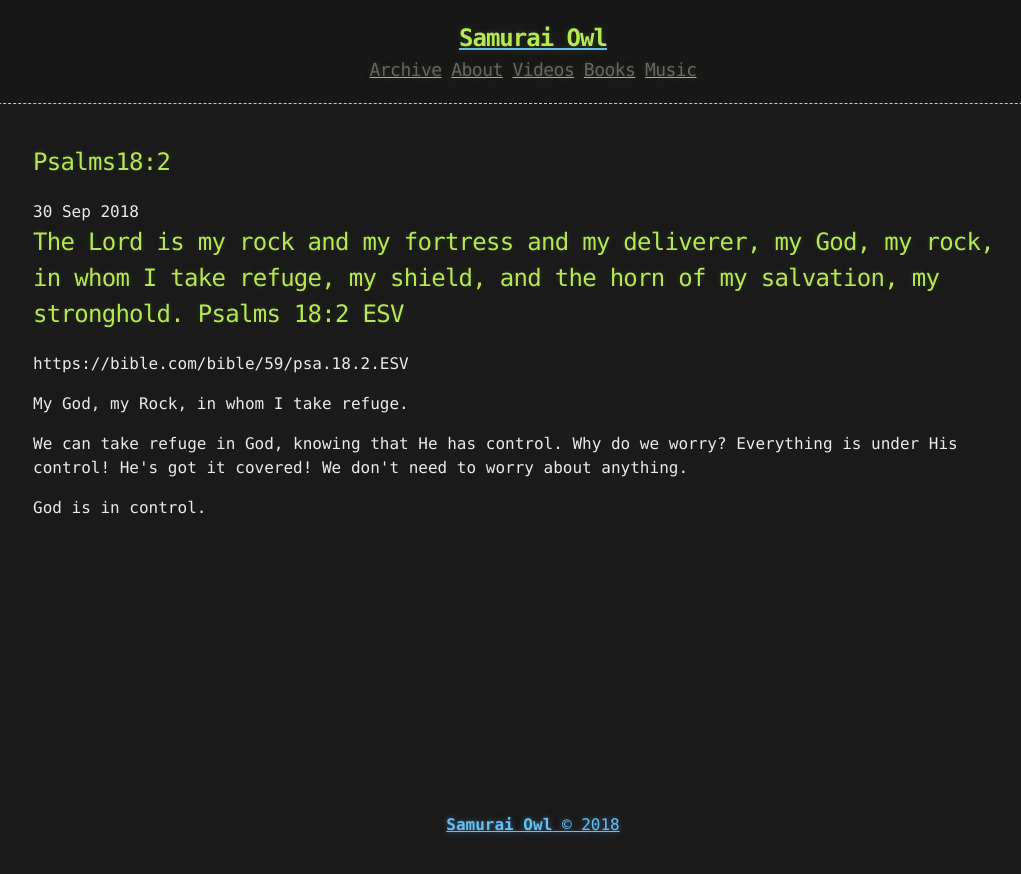
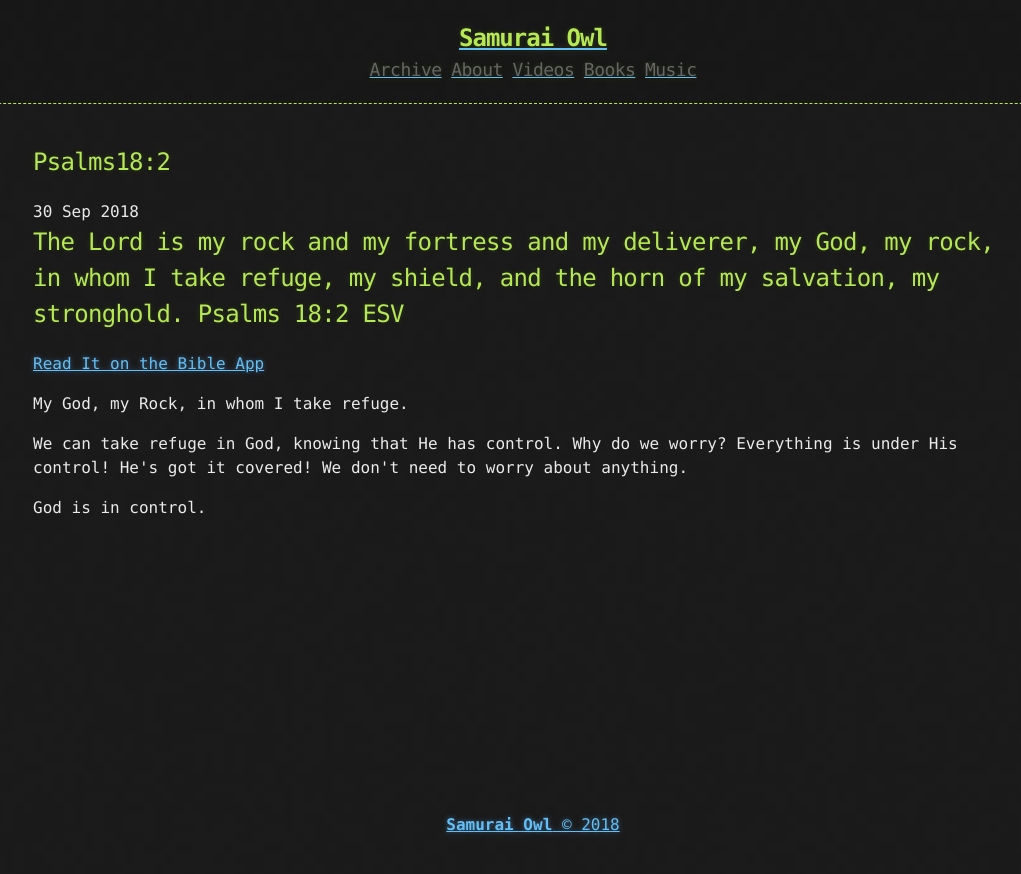
Before and after one commit to SamuraiOwl/samuraiowl.github.io, a Jekyll site: the page _posts/2018-09-30-psalms18:2.html, which Jekyll copies as it is, in a window 1280 px wide. Shown: the top 874 px of the page, without its empty margins (107-1128 px from the left). Built offline with Jekyll 4.4.1, drawn with Linux system fonts in a browser that asks for light colours.

Commit message:
Update 2018-09-30-psalms18:2.html

```diff
--- a/_posts/2018-09-30-psalms18:2.html
+++ b/_posts/2018-09-30-psalms18:2.html
@@ -1,7 +1,7 @@
 
 <h2>The Lord is my rock and my fortress and my deliverer, my God, my rock, in whom I take refuge, my shield, and the horn of my salvation, my stronghold.
 Psalms 18:2 ESV</h2>
-https://bible.com/bible/59/psa.18.2.ESV
+<a href = "https://bible.com/bible/59/psa.18.2.ESV">Read It on the Bible App</a href>
 <p>My God, my Rock, in whom I take refuge.</p>
  <p> We can take refuge in God, knowing that He has control. Why do we worry? Everything is under His control! He's got it covered! We don't need to worry about anything.</p>
  <p> God is in control.</p>
```
